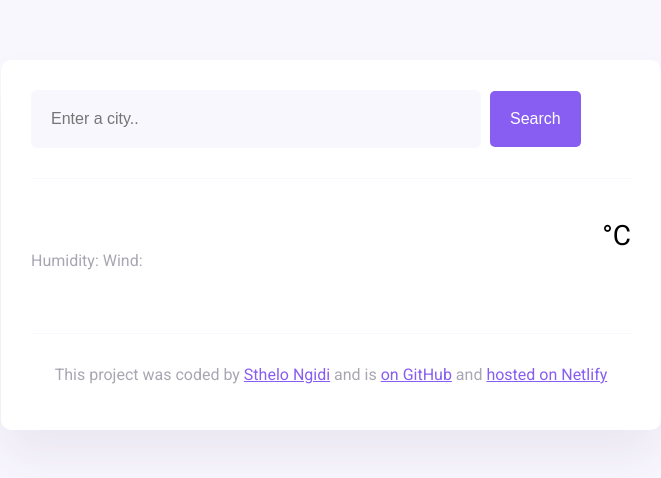
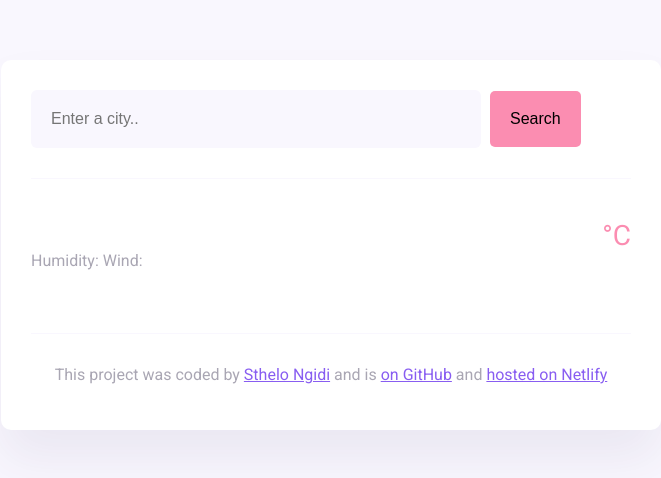
Before and after one commit to sthe-ngid0/WeatherWeb, a website built with Parcel: page index.html in a window 1280 px wide. Shown: the whole page, without its empty margins (309-970 px from the left). Built offline with nearby package versions, Linux system fonts and the light colour scheme.

Commit message:
Update styles.css

```diff
--- a/src/styles.css
+++ b/src/styles.css
@@ -34,8 +34,8 @@ body {
   .search-button {
     margin-left: 5px;
     font-size: 16px;
-    background-color: #885df1;
-    color: white;
+    background-color: rgb(251, 141, 177);
+    color: black;
     border: none;
     padding: 20px;
     line-height: 1;
@@ -44,6 +44,7 @@ body {
 
   main {
     padding: 30px 0;
+    color:rgb(251, 141, 177)
   }
 
   .current-temperature {
@@ -70,13 +71,13 @@ body {
   .current-details strong {
     color: #f65282;
   }
-
   .current-temperature-icon {
     position: relative;
     top: -8px;
     font-size: 40px;
     margin-right: 10px;
   }
+
 
   .current-temperature-value {
     font-size: 80px;
```
